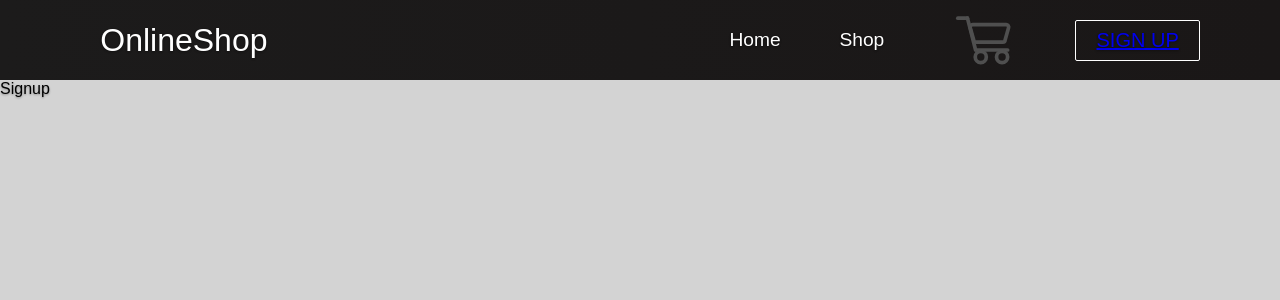
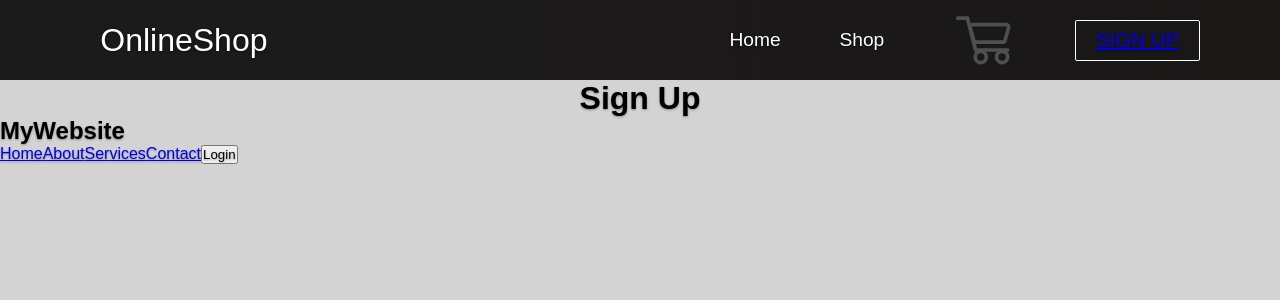
Before and after one commit to pinkx-xlink/react-shopping-cart-project, a React (Create React App) app in the folder shopping-cart/: page /signup in a window 1280 px wide. Shown: the top 300 px of the page. Built offline with nearby package versions, Linux system fonts and the light colour scheme.

Commit message:
Add header

```diff
--- a/shopping-cart/src/components/pages/Signup.js
+++ b/shopping-cart/src/components/pages/Signup.js
@@ -1,8 +1,23 @@
 import React from 'react'
 
 const Signup = () => {
+
   return (
-    <div>Signup</div>
+    <div>
+        <h1>Sign Up</h1>
+         <header>
+        <h2 class="logo">MyWebsite</h2>
+        <nav class="navigation">
+            <a href="index.html">Home</a>
+            <a href="about.html">About</a>
+            <a href="services.html">Services</a>
+            <a href="contact.html">Contact</a>
+            <button class="btnLogin-popup">Login</button>
+        </nav>
+
+    </header>
+
+    </div>
   )
 }
 
```
